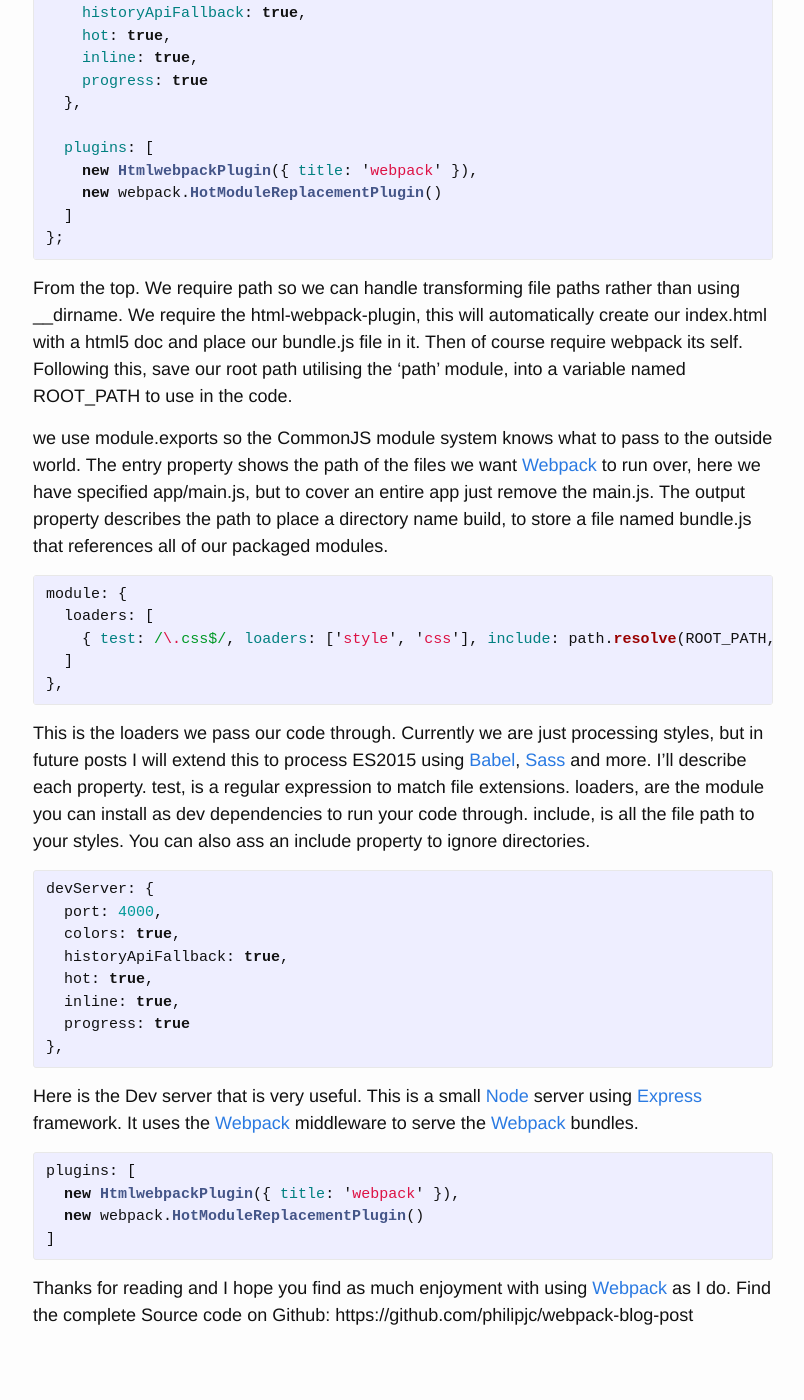
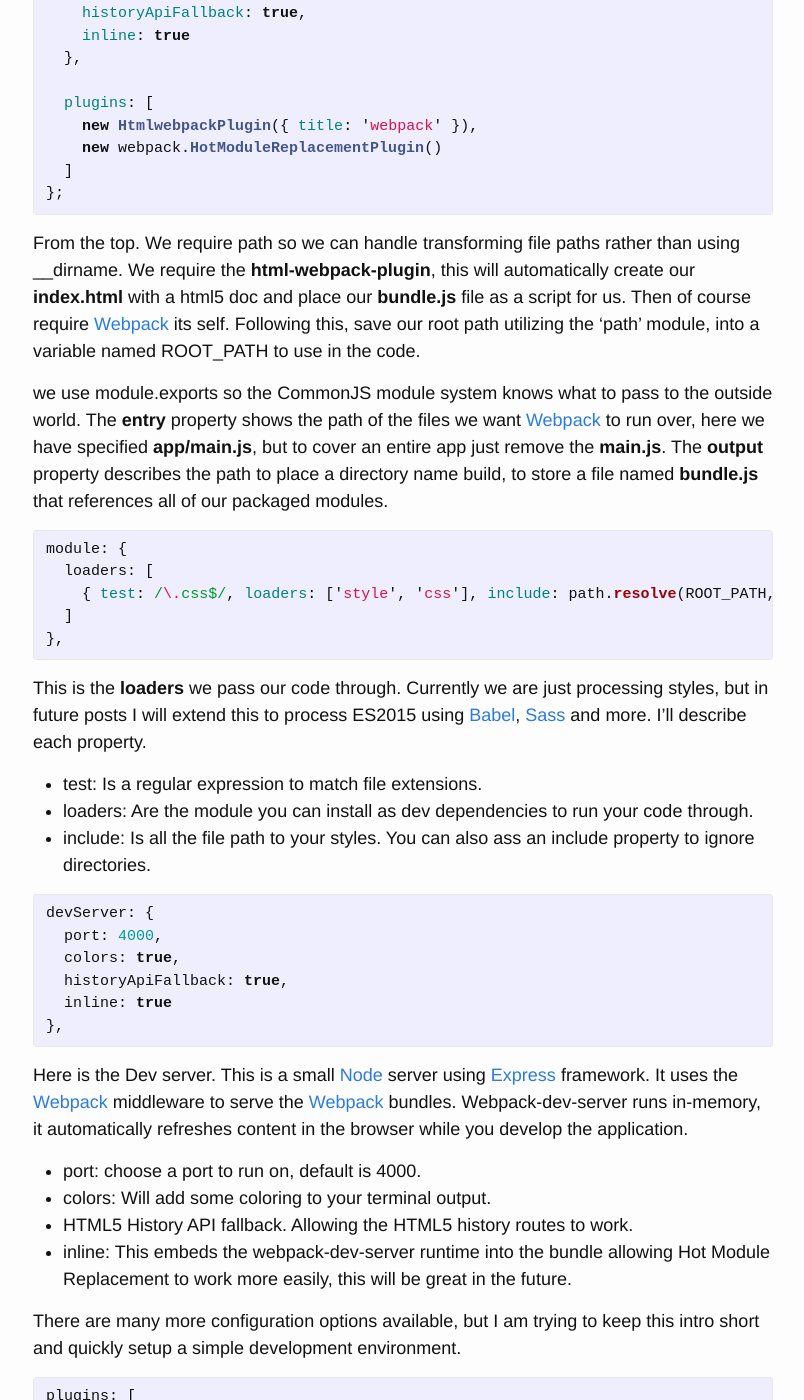
Before and after one commit to philipjc/old_philipjc, a Jekyll site: the page built from _posts/2015-10-22-starting-webpack.markdown, in a window 1280 px wide and 1400 px high, scrolled down 2375 px. Shown: the whole window, without its empty margins (237-1041 px from the left). Built offline with Jekyll 4.4.1, drawn with Linux system fonts in a browser that asks for light colours; comment, search, counter and statistics services are not loaded; some of the changed text lies outside the part shown.

Commit message:
final webpack start.

```diff
--- a/_posts/2015-10-22-starting-webpack.markdown
+++ b/_posts/2015-10-22-starting-webpack.markdown
@@ -20,7 +20,7 @@ npm i -D webpack webpack-dev-server webpack-merge html-webpack-plugin node-libs-
 
 {% endhighlight %}
 
-Inside your project directory, create another folder named app (or whatever you like) and create a javascript file, I named mine main.js. Also, create another folder inside app to represent your styles and create a .css file, might as well give the page some colour!
+Inside your project directory, create another folder named app (or whatever you like) and create a javascript file, I named mine <b>main.js</b>. Also, create another folder inside app to represent your styles and create a .css file, might as well give the page some colour!
 
 {% highlight js%}
 Project dir
@@ -51,7 +51,7 @@ headerElement.appendChild(Header());
 
 {% endhighlight %}
 
-Now we have these things set up, it's time to add [Webpack]. Inside your Project directory along with node_modules and the package.json, create a file named webpack.config.js. At the top of this file we will include the needed dependencies, so using commonJS syntax;
+Now we have these things set up, it's time to add [Webpack]. Inside your Project directory along with node_modules and the package.json, create a file named <b>webpack.config.js</b>. At the top of this file we will include the needed dependencies, so using commonJS syntax;
 
 {% highlight js%}
 
@@ -92,9 +92,7 @@ module.exports = {
     port: 4000,
     colors: true,
     historyApiFallback: true,
-    hot: true,
-    inline: true,
-    progress: true
+    inline: true
   },
 
   plugins: [
@@ -106,11 +104,11 @@ module.exports = {
 {% endhighlight %}
 
 From the top. We require path so we can handle transforming file paths rather than using __dirname.
-We require the html-webpack-plugin, this will automatically create our index.html with a html5 doc and place our bundle.js file in it. Then of course require webpack its self. Following this, save our root path utilising the 'path' module, into a variable named ROOT_PATH to use in the code.
+We require the <b>html-webpack-plugin</b>, this will automatically create our <b>index.html</b> with a html5 doc and place our <b>bundle.js</b> file as a script for us. Then of course require [Webpack] its self. Following this, save our root path utilizing the 'path' module, into a variable named ROOT_PATH to use in the code.
 
 we use module.exports so the CommonJS module system knows what to pass to the outside world.
-The entry property shows the path of the files we want [Webpack] to run over, here we have specified app/main.js, but to cover an entire app just remove the main.js.
-The output property describes the path to place a directory name build, to store a file named bundle.js that references all of our packaged modules.
+The <b>entry</b> property shows the path of the files we want [Webpack] to run over, here we have specified <b>app/main.js</b>, but to cover an entire app just remove the <b>main.js</b>.
+The <b>output</b> property describes the path to place a directory name build, to store a file named <b>bundle.js</b> that references all of our packaged modules.
 
 {% highlight js%}
 
@@ -134,14 +132,19 @@ devServer: {
   port: 4000,
   colors: true,
   historyApiFallback: true,
-  hot: true,
-  inline: true,
-  progress: true
+  inline: true
 },
 
 {% endhighlight %}
 
-Here is the Dev server that is very useful. This is a small [Node] server using [Express] framework. It uses the [Webpack] middleware to serve the [Webpack] bundles.
+Here is the Dev server. This is a small [Node] server using [Express] framework. It uses the [Webpack] middleware to serve the [Webpack] bundles. Webpack-dev-server runs in-memory, it automatically refreshes content in the browser while you develop the application.
+
+- port: choose a port to run on, default is 4000.
+- colors: Will add some coloring to your terminal output.
+- HTML5 History API fallback. Allowing the HTML5 history routes to work.
+- inline: This embeds the webpack-dev-server runtime into the bundle allowing Hot Module Replacement to work more easily, this will be great in the future.
+
+There are many more configuration options available, but I am trying to keep this intro short and quickly setup a simple development environment.
 
 {% highlight js%}
 
@@ -152,7 +155,18 @@ plugins: [
 
 {% endhighlight %}
 
-Thanks for reading and I hope you find as much enjoyment with using [Webpack] as I do.
+There are many plugins for [Webpack] but I have added only these two for now. HtmlwebpackPlugin will create the index.html file needed to run the app for us, holding it in memory. HotModuleReplacementPlugin is what we need to run the hot module replacement which we'll need in the future.
+
+{% highlight js%}
+"scripts": {
+    "start": "webpack-dev-server",
+  },
+{% endhighlight %}
+
+Inside your <b>package.json</b> file, place this start command. Once you have all of the above setup, you should be able to run  <i>npm start</i>  from your terminal. Navigate to localhost:4000 and see [Webpack] in all its glory.
+
+Thanks for reading and I hope you find as much enjoyment with using [Webpack] as I do. I look forward to extending this intro further to show you more of Webpacks capabilities.
+
 Find the complete Source code on Github: https://github.com/philipjc/webpack-blog-post
 
 
```
Also changed, not shown: other parts of _posts/2015-10-22-starting-webpack.markdown (+7 -7 lines).
